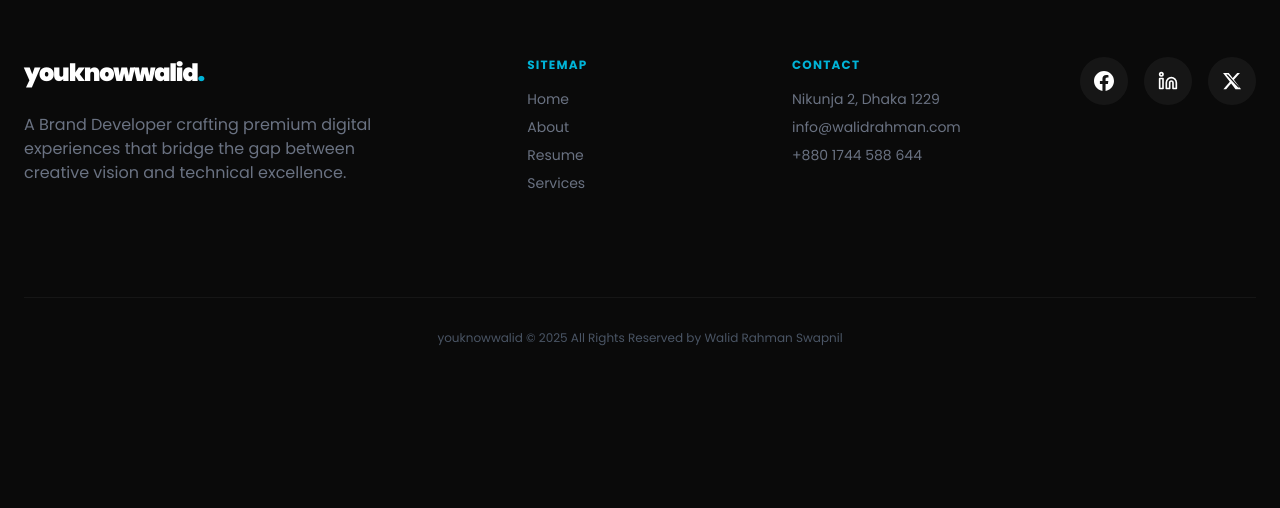
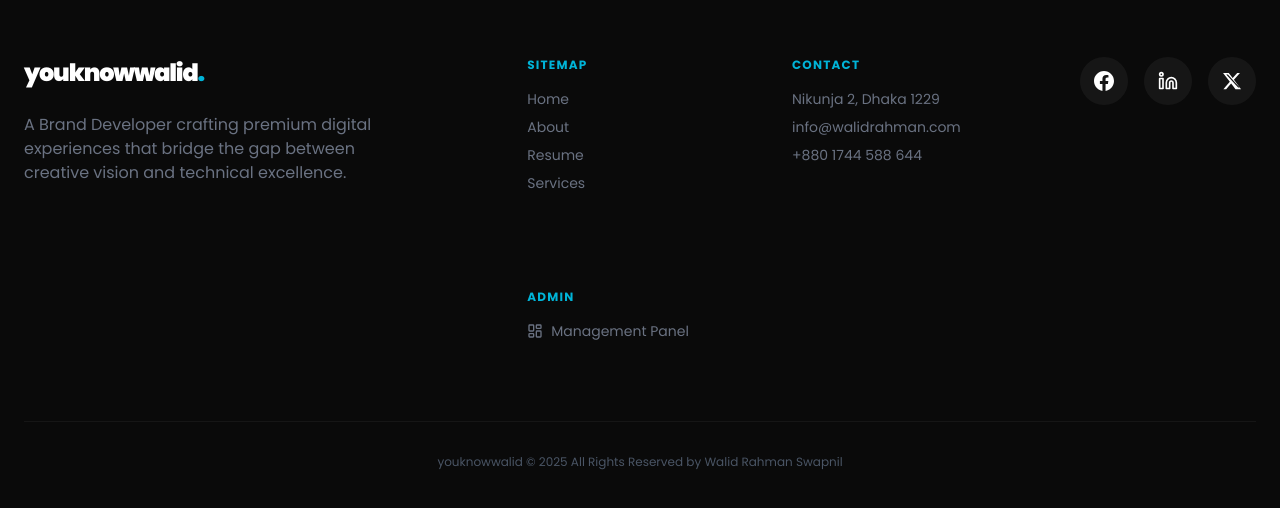
Before and after one commit to youknowwalid/MD-WALID-RAHMAN, a React (Vite) app: page / in a window 1280 px wide. Shown: the part 8679-9187 px from the top of the page. Before the commit the page ends 9105 px from the top, so only its background shows below. Built offline with nearby package versions, Linux system fonts and the light colour scheme; no server answers; the database is empty.

Commit message:
feat: Add admin link to footer
Introduces a new "Admin" section to the footer, providing a direct link to the admin management panel for easier navigation.

```diff
--- a/src/App.tsx
+++ b/src/App.tsx
@@ -22,7 +22,8 @@ import {
   ArrowRight,
   Menu,
   X,
-  FileText
+  FileText,
+  LayoutDashboard
 } from 'lucide-react';
 import { cn } from '@/src/lib/utils';
 import { db, handleFirestoreError, OperationType } from './services/firebase';
@@ -893,6 +894,12 @@ function Portfolio() {
                 <li>+880 1744 588 644</li>
               </ul>
             </div>
+            <div>
+              <h5 className="font-bold mb-4 uppercase text-xs tracking-widest text-accent">Admin</h5>
+              <ul className="space-y-2 text-sm text-gray-500">
+                <li><Link to="/admin" className="hover:text-accent transition-colors flex items-center gap-2"><LayoutDashboard className="w-4 h-4" /> Management Panel</Link></li>
+              </ul>
+            </div>
           </div>
           <div className="flex gap-4">
             <a href="https://facebook.com/youknowwalid" target="_blank" rel="noreferrer" className="w-12 h-12 rounded-full bg-white/5 flex items-center justify-center hover:bg-accent hover:text-black transition-all hover:-translate-y-1">
```
